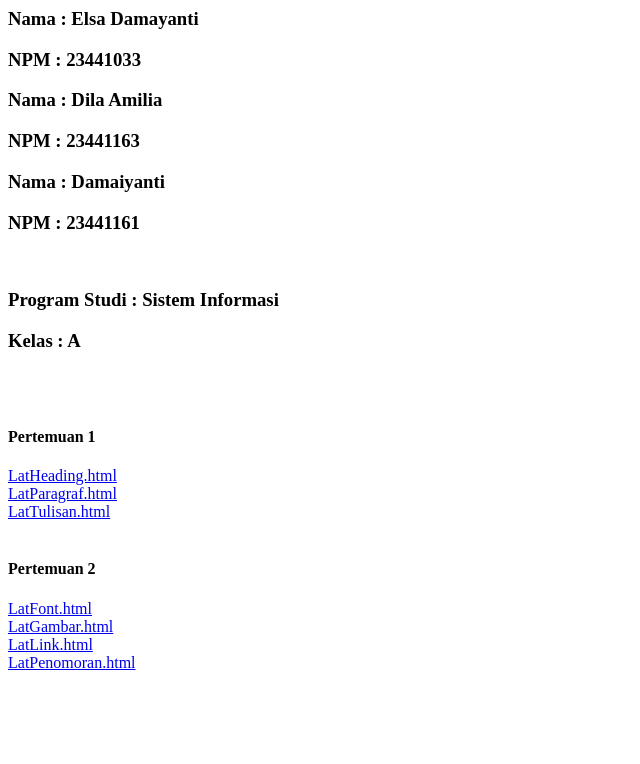
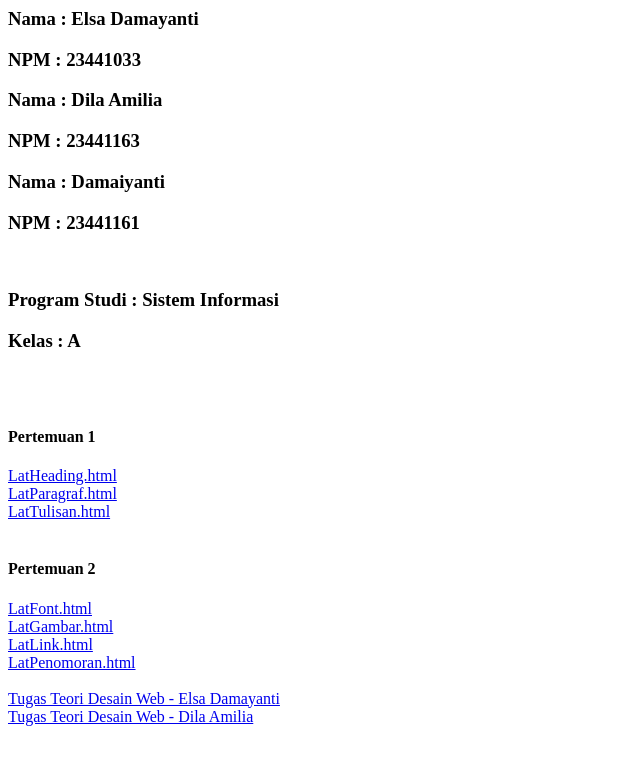
Before and after one commit to elsadamayanti8/Desain-Web, a plain HTML site: page index.html in a window 1280 px wide. Shown: the whole page, without its empty margins (0-640 px from the left). Drawn offline with Linux system fonts and the light colour scheme.

Commit message:
Menambhakan folder pertemuan 1,2 dan file index

```diff
--- a/index.html
+++ b/index.html
@@ -32,5 +32,11 @@
         <a href="Pertemuan2/LatLink.html">LatLink.html</a>
         <br />
         <a href="Pertemuan2/LatPenomoran.html">LatPenomoran.html</a>
+
+        <br />
+        <br />
+        <a href="Tugas Teori/TugasTeoriDESWEB - Elsa.pdf">Tugas Teori Desain Web - Elsa Damayanti</a>
+        <br />
+        <a href="Tugas Teori/TugasTeoriDESWEB - Dila.pdf">Tugas Teori Desain Web - Dila Amilia</a>
     </body>
 </HTML>
```
Also changed, not shown: 2 other files.
